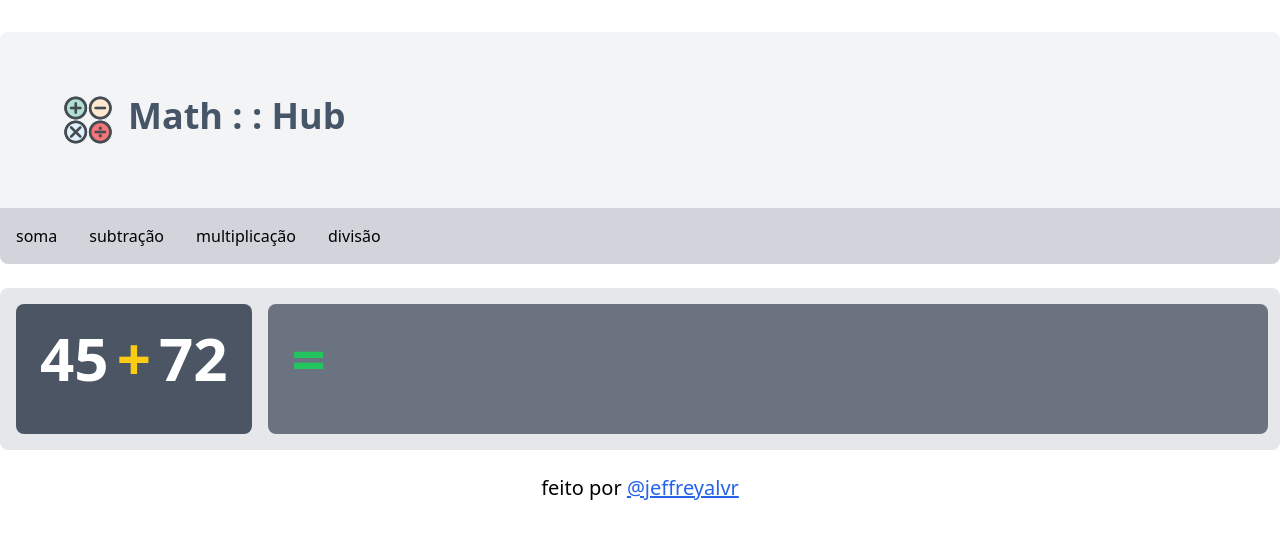
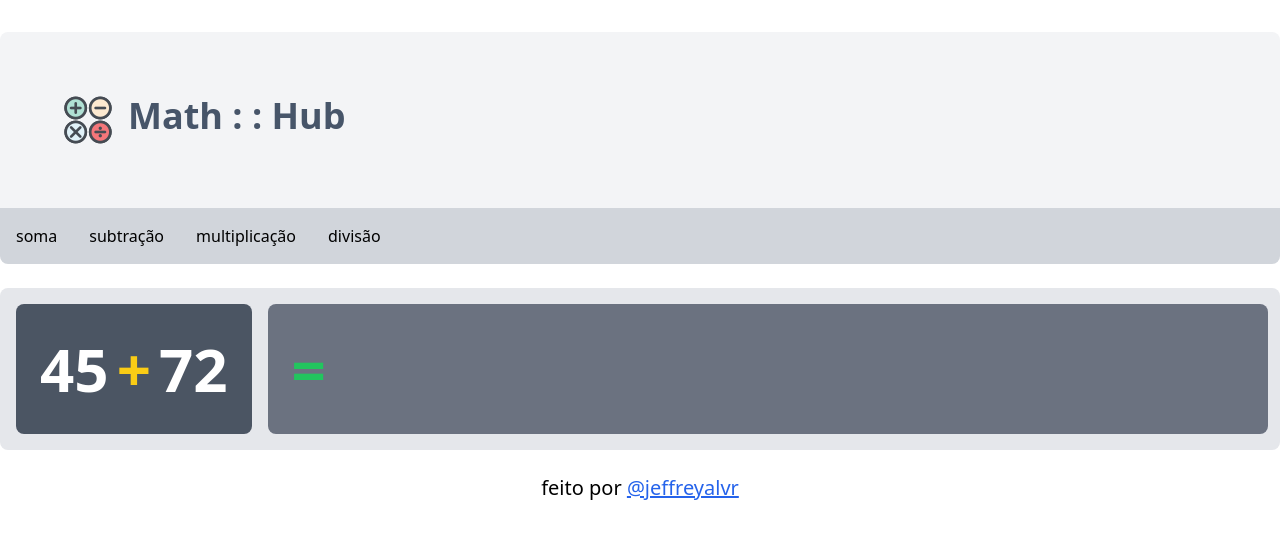
Before and after one commit to jeffreyalvr/math-hub, a React (Vite) app: page / in a window 1280 px wide. Shown: the top 538 px of the page. Built offline with nearby package versions, Linux system fonts and the light colour scheme.

Commit message:
Corrige centralização dos itens

```diff
--- a/src/components/Main/index.jsx
+++ b/src/components/Main/index.jsx
@@ -1,16 +1,16 @@
-const index = () => {
+const Main = () => {
   return (
     <div className="container flex flex-col md:flex-row p-4 gap-4 rounded-lg bg-gray-200">
-      <div className="container flex flex-row w-full md:w-fit rounded-lg p-6 text-6xl font-bold gap-2 bg-gray-600">
+      <div className="container flex flex-row w-full items-center md:w-fit rounded-lg p-6 text-6xl font-bold gap-2 bg-gray-600">
         <span className="text-white">45</span>
         <span className="text-yellow-400">+</span>
         <span className="text-white">72</span>
       </div>
-      <div className="container flex flex-row w-full rounded-lg p-6 text-6xl font-bold gap-2 bg-gray-500">
+      <div className="container flex flex-row w-full items-center rounded-lg p-6 text-6xl font-bold gap-2 bg-gray-500">
         <span className="text-green-500">=</span>
         <input
           type="text"
-          className="w-fit bg-transparent border-0 outline-none text-cyan-400"
+          className="w-fit text-6xl bg-transparent border-0 outline-none text-cyan-400"
         />
       </div>
       <button className="p-4 md:px-8 rounded-lg bg-blue-500 text-white font-bold hover:bg-opacity-75">
@@ -20,4 +20,4 @@ const index = () => {
   );
 };
 
-export default index;
+export default Main;
```
